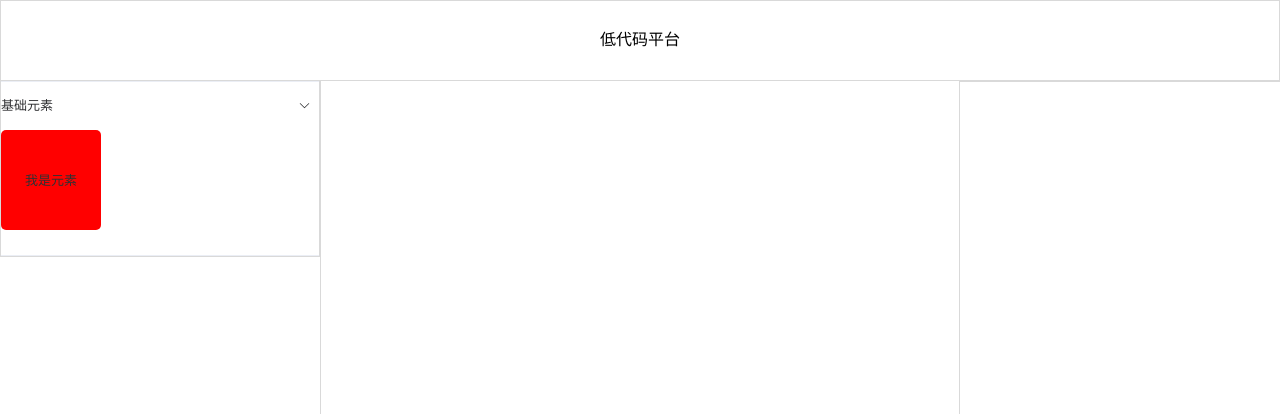
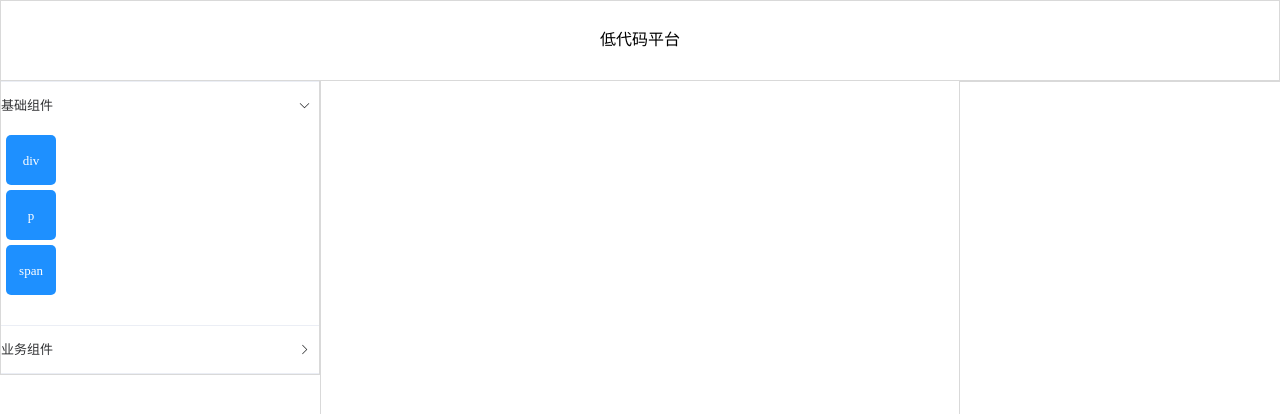
Before and after one commit to LiuDingBang666/simple-low-code, a Vue app in the folder draw-low-code/: page / in a window 1280 px wide. Shown: the top 414 px of the page. Built offline with nearby package versions, Linux system fonts and the light colour scheme.

Commit message:
feat(draw): 实现组件拖拽功能
- 新增组件组数据结构和初始化逻辑
- 实现组件拖拽的基本功能
-优化拖拽体验，添加防抖和节流功能
- 重构拖拽事件处理逻辑，提高可维护性

```diff
--- a/draw-low-code/src/pages/draw/component/DrawComponent.vue
+++ b/draw-low-code/src/pages/draw/component/DrawComponent.vue
@@ -6,162 +6,43 @@
 
 <template>
   <el-collapse v-model="activeName" accordion>
-    <el-collapse-item title="基础元素" name="1">
-      <div
-        draggable="true"
-        class="box"
-        @dragstart="dragstart"
-        @drag="drag"
-        @drop="drop"
-        @dragenter="dragenter"
-        @dragleave="dragleave"
-        @dragover="dragover"
-        @dragend="dragend"
-      >
-        我是元素
+    <el-collapse-item
+      :title="groupItem.name"
+      v-bind="groupItem"
+      v-for="(groupItem, groupIndex) in group"
+      :key="groupIndex"
+    >
+      <div draggable="true" class="box" v-for="componentItem in groupItem.items">
+        {{ componentItem.name }}
       </div>
     </el-collapse-item>
   </el-collapse>
 </template>
 
 <script setup lang="ts">
-import { ref } from 'vue'
+import { onMounted, reactive, ref } from 'vue'
+import initGroup from '@/pages/draw/component/component-group.ts'
+import type { ComponentGroup } from '@/types/draw/scheme.ts'
 
 const activeName = ref('1')
-
-// 脱拽业务逻辑
-
-/**
- * 防抖函数-一抖就重新开始
- * @param fn
- * @param delay
- */
-function debounce<T extends (...args: any[]) => void>(fn: T, delay: number) {
-  let timer: ReturnType<typeof setTimeout> | null = null
-
-  return function (this: any, ...args: Parameters<T>) {
-    if (timer) clearTimeout(timer)
-
-    timer = setTimeout(() => {
-      fn.apply(this, args)
-      timer = null
-    }, delay)
+let group = reactive<Array<ComponentGroup>>([])
+onMounted(() => {
+  group.splice(0, group.length, ...initGroup())
+  if (group.length > 0) {
+    activeName.value = group[0].name
   }
-}
-
-/**
- * 节流函数-一抖就等一段时间再开始
- * @param fn
- * @param delay
- */
-function throttle<T extends (...args: any[]) => void>(fn: T, delay: number) {
-  let timer: ReturnType<typeof setTimeout> | null = null
-
-  return function (this: any, ...args: Parameters<T>) {
-    if (!timer) {
-      timer = setTimeout(() => {
-        fn.apply(this, args)
-        timer = null
-      }, delay)
-    }
-  }
-}
-
-let activeDom: HTMLElement | null = null
-let targetDom: HTMLElement | null = null
-
-/**
- * 开始拖拽
- */
-function dragstart(e: DragEvent) {
-  console.log('开始拖拽', e)
-  activeDom = e.target as HTMLElement
-  // e.dataTransfer?.setData('text/plain', 'custom-component') // 设置标识
-}
-
-/**
- * 拖拽中（高频触发，不推荐做逻辑）
- */
-let drag = throttle(function (e: DragEvent) {
-  console.log('拖拽中', e)
-  const target = document.elementFromPoint(e.clientX, e.clientY) as HTMLElement
-  if (target) {
-    console.log(target)
-    let attribute = target.getAttribute('data-can-drop')
-    if (attribute && attribute === 'true') {
-      targetDom = target
-      targetDom.classList.add('drop-hover')
-    } else {
-      targetDom?.classList.remove('drop-hover')
-      targetDom = null
-    }
-  }
-}, 100)
-
-/**
- * 进入某个可放置元素
- */
-function dragenter(e: DragEvent) {
-  console.log('进入某个可放置元素', e)
-  // const target = e.currentTarget as HTMLElement
-  // target.classList.add('drop-hover') // 高亮
-}
-
-/**
- * 离开某个可放置元素
- */
-function dragleave(e: DragEvent) {
-  console.log('离开某个可放置元素', e)
-  // const target = e.currentTarget as HTMLElement
-  // target.classList.remove('drop-hover')
-}
-
-/**
- * 在某个可放置元素上移动
- * ⚠️ 必须 e.preventDefault() 否则 drop 不会触发
- */
-const dragover = debounce(function (e: DragEvent) {
-  e.preventDefault()
-  console.log('在容器上方移动', e)
-}, 100)
-
-/**
- * 放下（成功 drop）
- */
-function drop(e: DragEvent) {
-  e.preventDefault()
-  console.log('成功放下', e)
-  // const type = e.dataTransfer?.getData('text/plain')
-  // console.log('拖拽的类型:', type)
-  //
-  // const target = e.currentTarget as HTMLElement
-  // target.classList.remove('drop-hover')
-}
-
-/**
- * 拖拽结束（无论是否成功 drop）
- */
-function dragend(e: DragEvent) {
-  console.log('拖拽结束-dragend', e)
-  // 模拟克隆 DOM
-  if (targetDom && activeDom) {
-    targetDom.classList.remove('drop-hover')
-    const clone = activeDom.cloneNode(true) as HTMLElement
-    targetDom.appendChild(clone)
-  }
-  targetDom = null
-  activeDom = null
-}
+})
 </script>
 
 <style scoped lang="scss">
 .box {
-  width: 100px;
-  height: 100px;
+  width: 50px;
+  height: 50px;
+  margin: 5px;
   @include flex-center();
   border-radius: 5px;
-  background-color: red;
-
+  background-color: dodgerblue;
+  color: white;
   cursor: grab;
 }
 
--- /dev/null
+++ b/draw-low-code/src/pages/draw/component/component-group.ts
@@ -0,0 +1,36 @@
+/**
+ * @name: 名称
+ * @description: TODO 组件组
+ * @author: liudingbang
+ * @date: 2025/9/2 10:19
+ */
+import type { ComponentGroup } from '@/types/draw/scheme'
+
+export default function initGroup(extra: ComponentGroup[] = []): Array<ComponentGroup> {
+  let group: Array<ComponentGroup> = [
+    {
+      sort: 1,
+      name: '基础组件',
+      items: [
+        {
+          name: 'div',
+          isNative: true,
+        },
+        {
+          name: 'p',
+          isNative: true,
+        },
+        {
+          name: 'span',
+          isNative: true,
+        },
+      ],
+    },
+    {
+      sort: 2,
+      name: '业务组件',
+      items: [],
+    },
+  ]
+  return [...group, ...extra].sort((a, b) => a.sort - b.sort)
+}
--- a/draw-low-code/src/pages/draw/render/DrawRender.vue
+++ b/draw-low-code/src/pages/draw/render/DrawRender.vue
@@ -8,14 +8,6 @@
   <div class="full-wh" data-can-drop="true"></div>
 </template>
 
-<script setup lang="ts">
-import useSchemeStore from '@/store/useSchemeStore.ts'
-import { onMounted, useId } from 'vue'
-
-let scheme = useSchemeStore()
-onMounted(() => {
-  console.log(useId())
-})
-</script>
+<script setup lang="ts"></script>
 
 <style scoped lang="scss"></style>
--- a/draw-low-code/src/types/draw/scheme.ts
+++ b/draw-low-code/src/types/draw/scheme.ts
@@ -1,6 +1,6 @@
 /**
  * @name: 名称
- * @description: TODO 协议定义
+ * @description: TODO 协议定义-最小MVP
  * @author: liudingbang
  * @date: 2025/9/2 09:37
  */
@@ -23,7 +23,7 @@ interface ComponentGroup {
   // 组名称
   name: string
   // 组件项
-  items: Array<ComponentItem>
+  items: Array<Omit<ComponentItem, 'id'>>
 }
 
 // 组件项
@@ -34,6 +34,8 @@ interface ComponentItem {
   name: string
   // 组件属性
   props?: Record<string, any>
+  // 是否是原生组件，比如div这种
+  isNative?: boolean
 }
 
 // 组件样式
```
Also changed, not shown: draw-low-code/src/hooks/useDrawHooks.ts (added, +182 -0 lines), draw-low-code/src/utils/limit-flow-utils.ts (added, +43 -0 lines).
